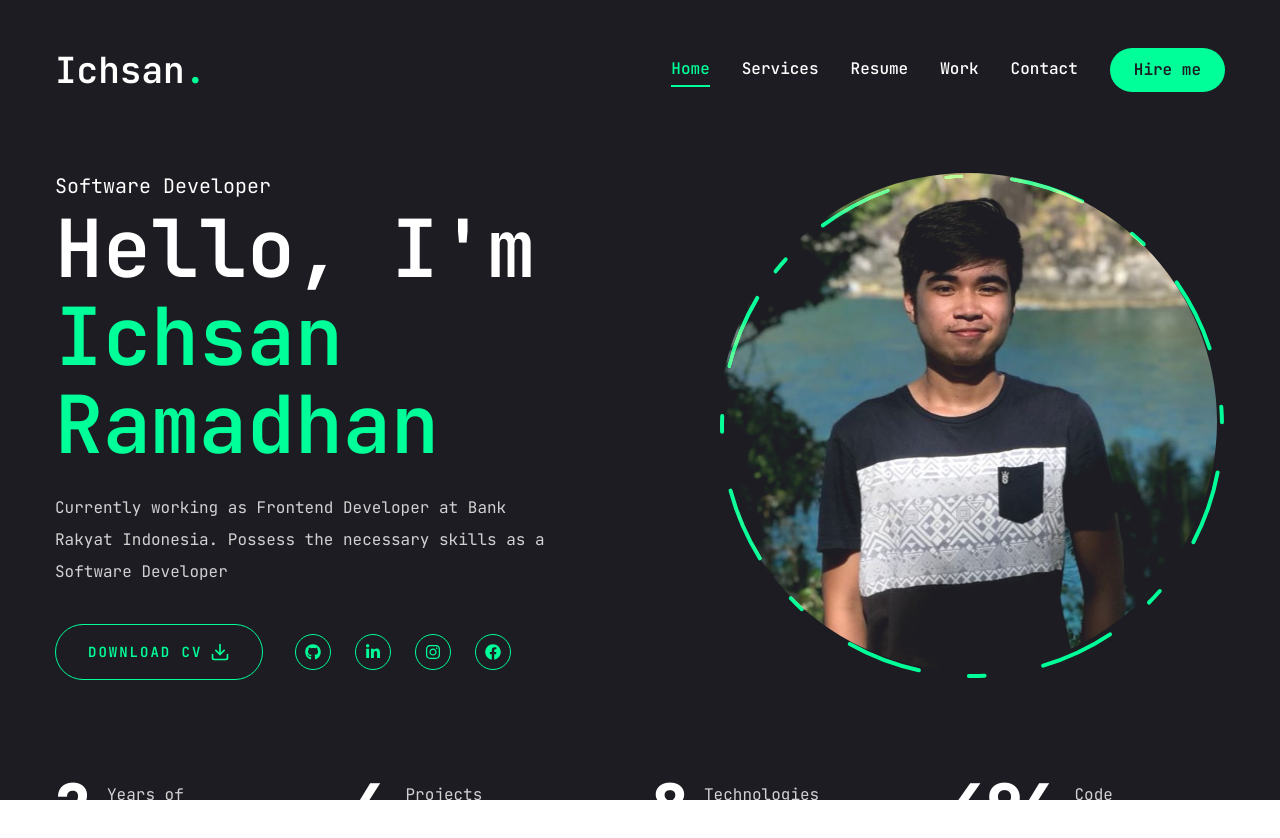
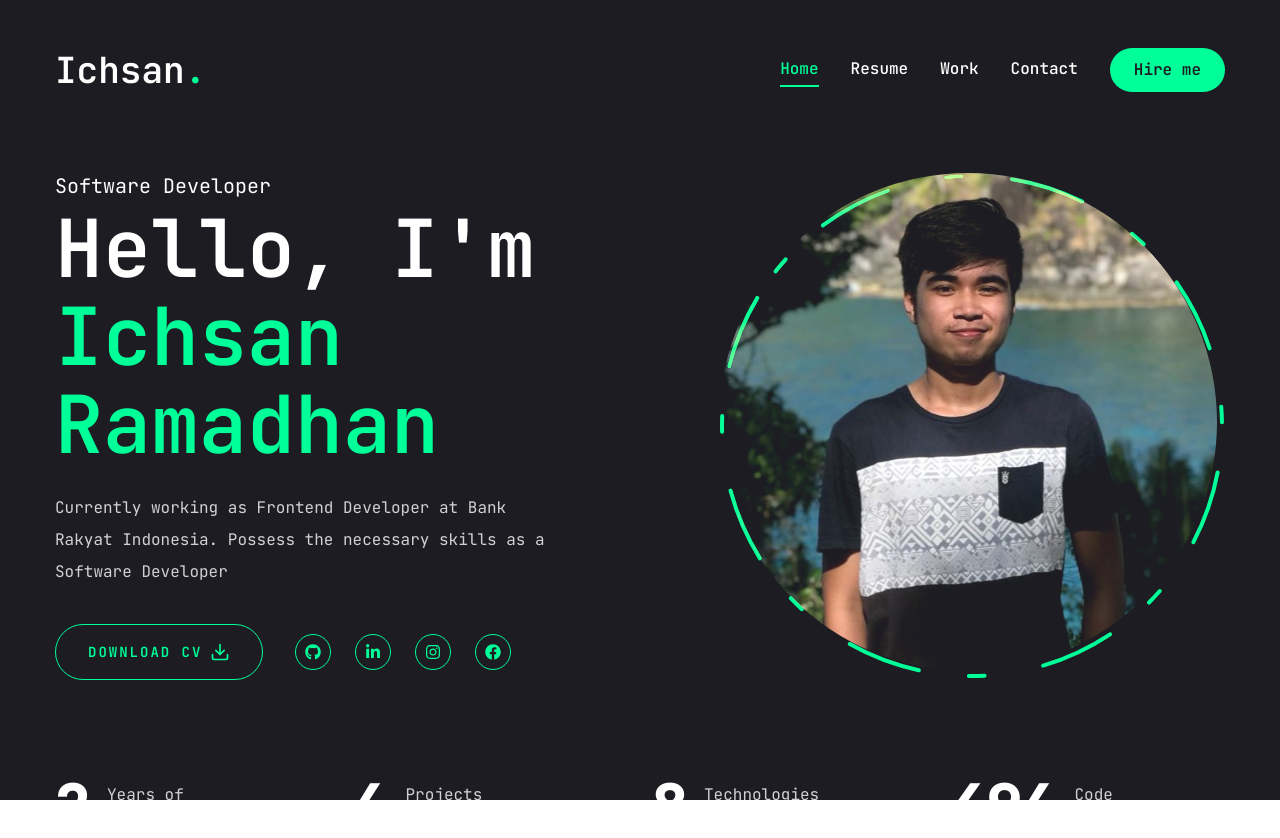
Before and after one commit to IchsanR/web-porto, a Next.js app: page / in a window 1280 px wide. Shown: the top 838 px of the page. Built offline with nearby package versions, Linux system fonts and the light colour scheme.

Commit message:
fix: remove service page

```diff
--- a/src/app/services/page.jsx
+++ /dev/null
@@ -1,9 +0,0 @@
-import React from 'react'
-
-const Services = () => {
-  return (
-    <div>Services</div>
-  )
-}
-
-export default Services
--- a/src/components/MobileNav.jsx
+++ b/src/components/MobileNav.jsx
@@ -9,10 +9,6 @@ const links = [
   {
     name: "home",
     path: "/",
-  },
-  {
-    name: "services",
-    path: "/services",
   },
   {
     name: "resume",
--- a/src/components/Nav.jsx
+++ b/src/components/Nav.jsx
@@ -8,10 +8,6 @@ const links = [
   {
     name: "home",
     path: "/",
-  },
-  {
-    name: "services",
-    path: "/services",
   },
   {
     name: "resume",
```
